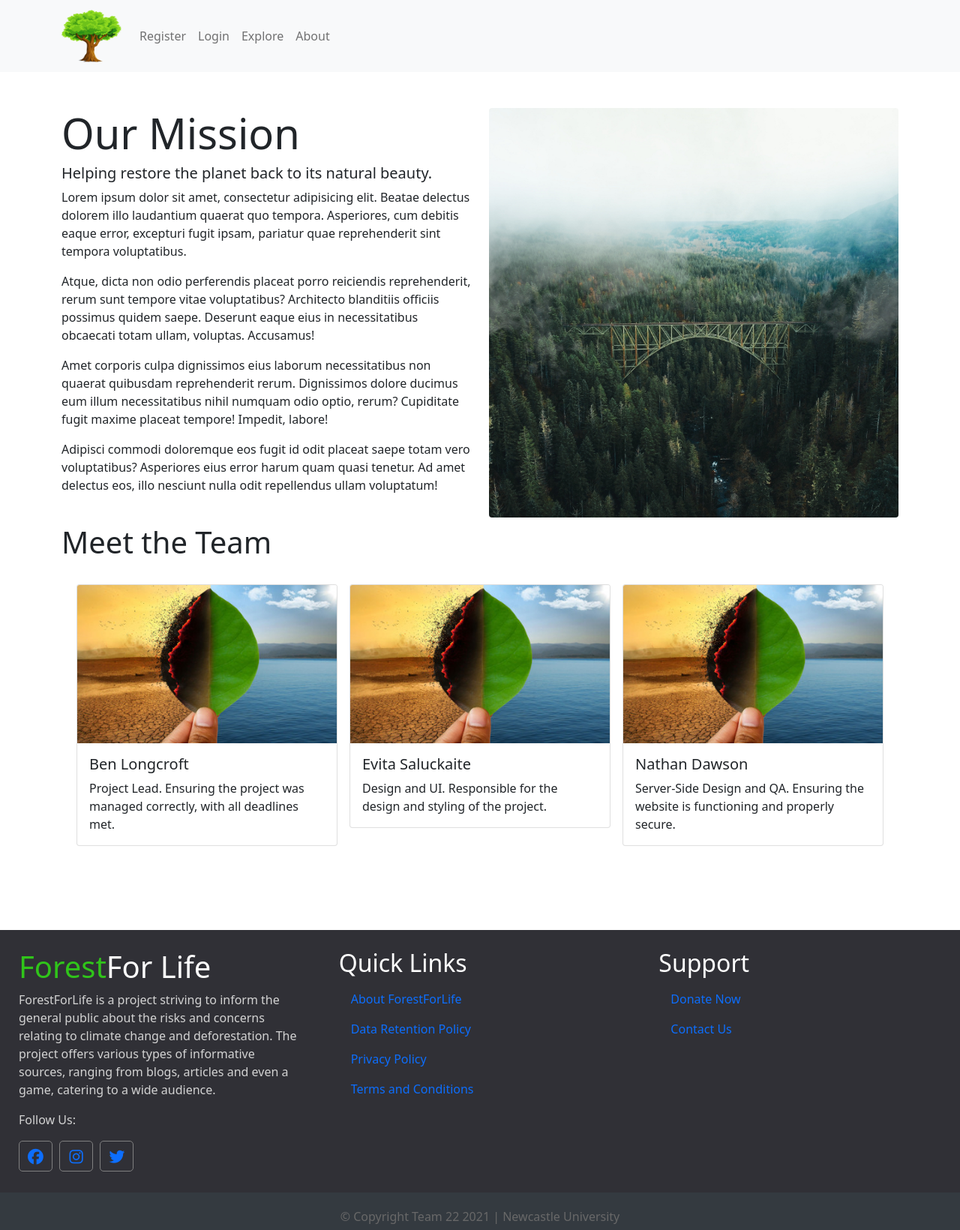
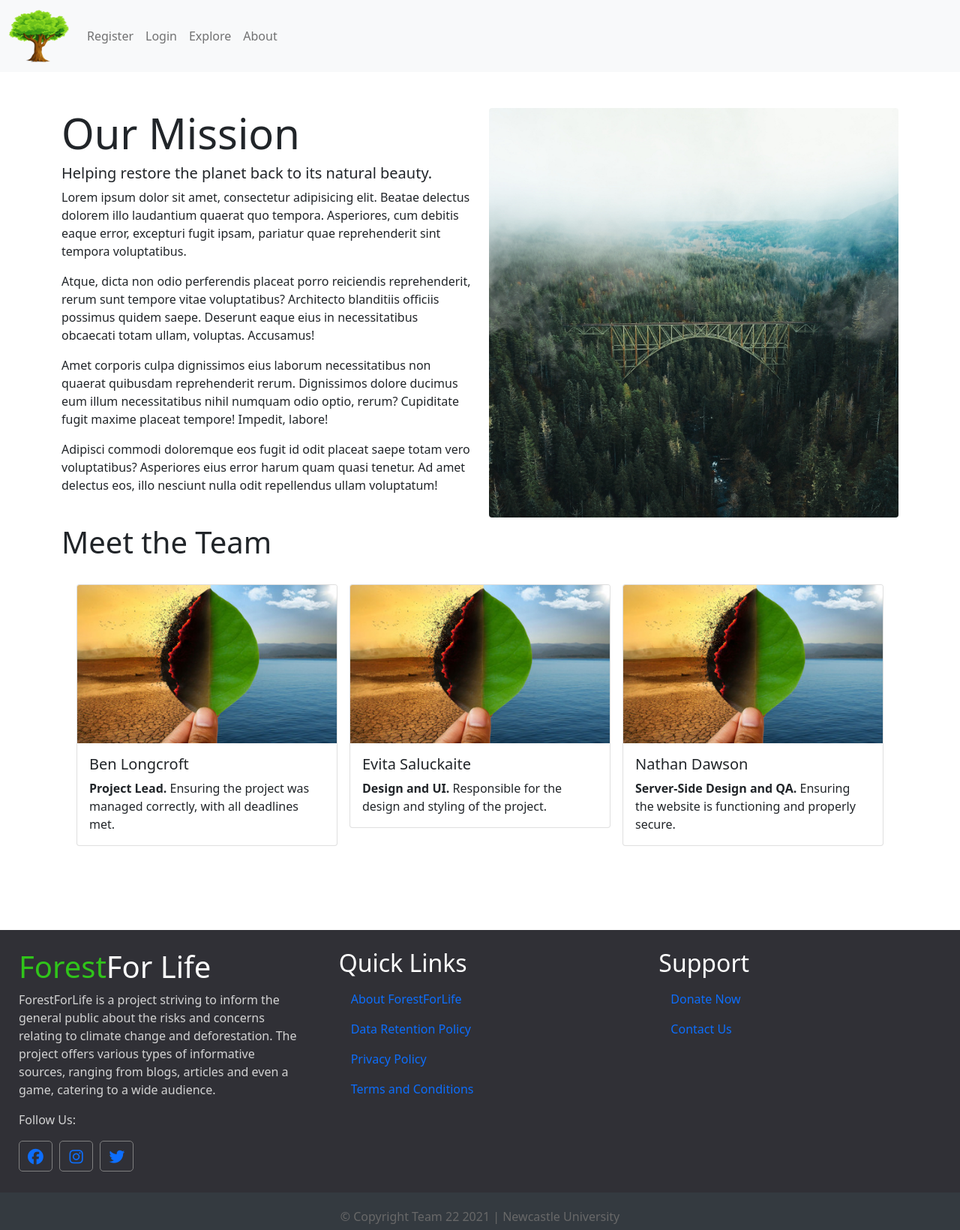
Before and after one commit to benlongcroft/ForestForLife, a Django app: page /about/ in a window 1280 px wide. Shown: the whole page at 75% size. Run offline with Django 3.2, Linux system fonts and the light colour scheme; some libraries are stand-ins or nearby versions.

Commit message:
Fix navbar not collapsing bug
Alter about.html information

Refactor base.html and explore.html

```diff
--- a/templates/about.html
+++ b/templates/about.html
@@ -37,7 +37,7 @@
                         <img class="card-img-top" src="{% static 'forestforlife/img/climate_change.jpg' %}" alt="Climate Change">
                         <div class="card-body">
                             <h5 class="card-title">Ben Longcroft</h5>
-                            <p class="card-text">Project Lead. Ensuring the project was managed correctly, with all deadlines met.</p>
+                            <p class="card-text"><b>Project Lead.</b> Ensuring the project was managed correctly, with all deadlines met.</p>
                         </div>
                     </div>
                 </div>
@@ -46,7 +46,7 @@
                         <img class="card-img-top" src="{% static 'forestforlife/img/climate_change.jpg' %}" alt="Climate Change">
                         <div class="card-body">
                             <h5 class="card-title">Evita Saluckaite</h5>
-                            <p class="card-text">Design and UI. Responsible for the design and styling of the project.</p>
+                            <p class="card-text"><b>Design and UI.</b> Responsible for the design and styling of the project.</p>
                         </div>
                     </div>
                 </div>
@@ -55,7 +55,7 @@
                         <img class="card-img-top" src="{% static 'forestforlife/img/climate_change.jpg' %}" alt="Climate Change">
                         <div class="card-body">
                             <h5 class="card-title">Nathan Dawson</h5>
-                            <p class="card-text">Server-Side Design and QA. Ensuring the website is functioning and properly secure.</p>
+                            <p class="card-text"><b>Server-Side Design and QA.</b> Ensuring the website is functioning and properly secure.</p>
                         </div>
                     </div>
                 </div>
@@ -64,7 +64,7 @@
                         <img class="card-img-top" src="{% static 'forestforlife/img/climate_change.jpg' %}" alt="Climate Change">
                         <div class="card-body">
                             <h5 class="card-title">Lua Mustatea</h5>
-                            <p class="card-text">Gameplay UX. Responsible for the overall gameplay experience throughout.</p>
+                            <p class="card-text"><b>Gameplay UX.</b> Responsible for the overall gameplay experience throughout.</p>
                         </div>
                     </div>
                 </div>
@@ -73,13 +73,14 @@
                         <img class="card-img-top" src="{% static 'forestforlife/img/climate_change.jpg' %}" alt="Climate Change">
                         <div class="card-body">
                             <h5 class="card-title">Alfie Taylor</h5>
-                            <p class="card-text">Data Management. Ensuring smooth data transfer between website and game.</p>
+                            <p class="card-text"><b>Data Management.</b> Ensuring smooth data transfer between website and game.</p>
                         </div>
                     </div>
                 </div>
             </div>
         </div>
-        <br>
     </div>
 
+    <br>
+
 {% endblock %}
--- a/templates/base.html
+++ b/templates/base.html
@@ -6,11 +6,11 @@
     <meta name="viewport"
           content="width=device-width, user-scalable=no, initial-scale=1.0, maximum-scale=1.0, minimum-scale=1.0">
     <meta http-equiv="X-UA-Compatible" content="ie=edge">
+    {#---CSS---#}
     <link href="https://cdn.jsdelivr.net/npm/bootstrap@5.1.3/dist/css/bootstrap.min.css" rel="stylesheet" integrity="sha384-1BmE4kWBq78iYhFldvKuhfTAU6auU8tT94WrHftjDbrCEXSU1oBoqyl2QvZ6jIW3" crossorigin="anonymous">
-    <script src="https://cdn.jsdelivr.net/npm/bootstrap@5.1.3/dist/js/bootstrap.bundle.min.js" integrity="sha384-ka7Sk0Gln4gmtz2MlQnikT1wXgYsOg+OMhuP+IlRH9sENBO0LRn5q+8nbTov4+1p" crossorigin="anonymous"></script>
     <title>Forrest For Life</title>
+    {#---Styling---#}
     <script src="https://kit.fontawesome.com/f5767d8d66.js" crossorigin="anonymous"></script>
-
     <link rel="stylesheet" href="{% static 'forestforlife/css/master.css'%}">
 
 </head>
@@ -21,13 +21,13 @@
 {#------------#}
 
     <nav class='navbar navbar-expand-lg navbar-light bg-light' role="navigation" id="navbar">
-        <div class="container">
+        <div class="container-fluid">
             <a class="navbar-brand" href="{% url 'home' %}"><img class="logo" src="{% static 'forestforlife/img/Tree_Logo.png' %}" alt="Forest For Life"></a>
-            <button class="navbar-toggler" type="button" data-toggle="collapse" data-target="#navbarText" aria-controls="navbarText" aria-expanded="false" aria-label="Toggle navigation">
+            <button class="navbar-toggler" type="button" data-bs-toggle="collapse" data-bs-target="#navbarNav" aria-controls="navbarNav" aria-expanded="false" aria-label="Toggle navigation">
                 <span class="navbar-toggler-icon"></span>
             </button>
-            <div class="collapse navbar-collapse" id="navbarText">
-            <div class="navbar-nav">
+            <div class="collapse navbar-collapse" id="navbarNav">
+            <div class="navbar-nav me-auto mb-2 mb-lg-0">
                 {% if user.is_authenticated %}
                     <a class="nav-link" href="{% url 'sonnygame' %}">Sonny's Game</a>
                     <a class="nav-link" href="{% url 'explore' %}">Explore</a>
@@ -102,5 +102,9 @@
     </div>
   </div>
 
+{#---Popper and JavaScript---#}
+<script src="https://cdn.jsdelivr.net/npm/@popperjs/core@2.10.2/dist/umd/popper.min.js" integrity="sha384-7+zCNj/IqJ95wo16oMtfsKbZ9ccEh31eOz1HGyDuCQ6wgnyJNSYdrPa03rtR1zdB" crossorigin="anonymous"></script>
+<script src="https://cdn.jsdelivr.net/npm/bootstrap@5.1.3/dist/js/bootstrap.min.js" integrity="sha384-QJHtvGhmr9XOIpI6YVutG+2QOK9T+ZnN4kzFN1RtK3zEFEIsxhlmWl5/YESvpZ13" crossorigin="anonymous"></script>
+
 </body>
 </html>
--- a/templates/explore.html
+++ b/templates/explore.html
@@ -2,12 +2,10 @@
 {% load static %}
 {% block content %}
 
-    <h1>Explore Page</h1>
     <br>
     <div class="container">
-
-
-
+        <h1 class="display-6 font-weight-bold">Recent articles</h1>
+        <br>
         <div class="row g-3">
             <div class="col-12 col-md-6 col-lg-3">
                 <div class="card">
```
Also changed, not shown: db.sqlite3. Lines whose indentation alone changed are shown as unchanged.
